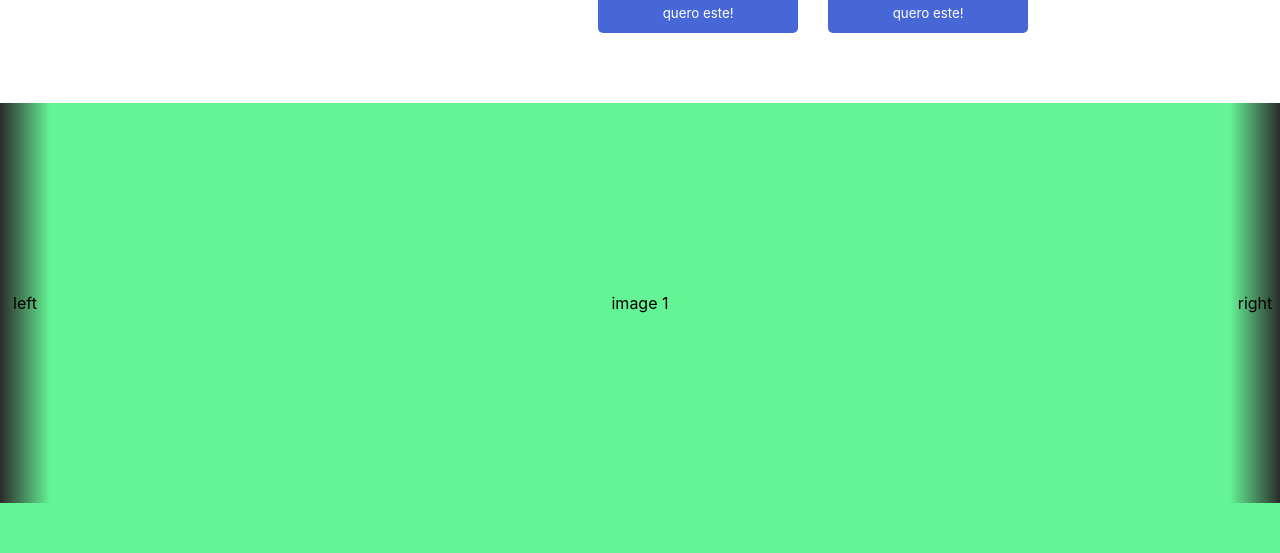
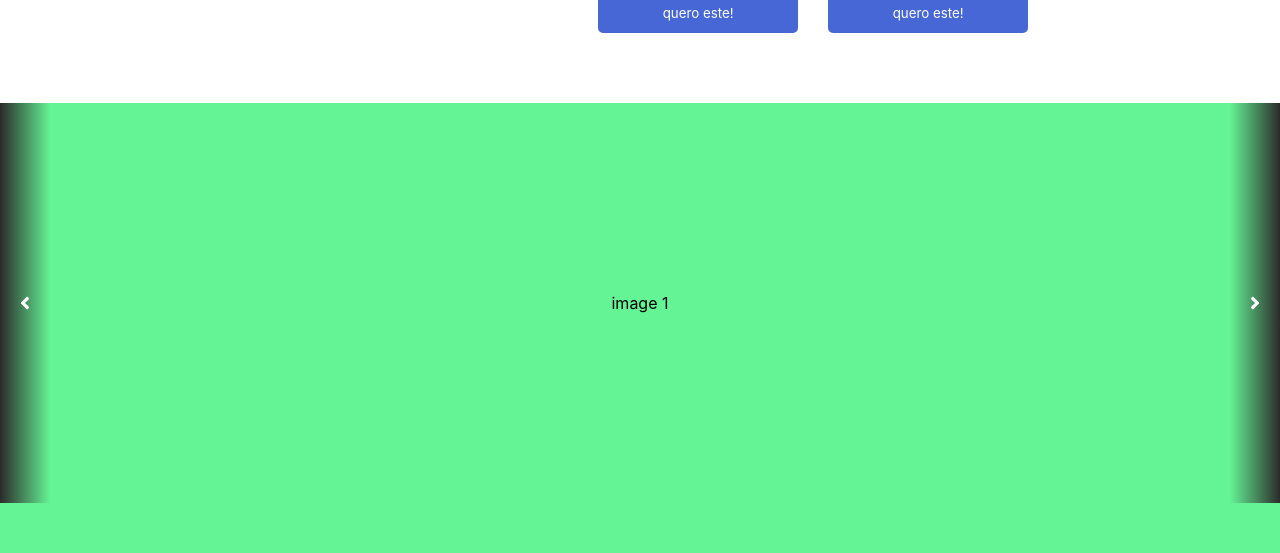
Before and after one commit to viniciosazambuja/exameFranquia, a Next.js app: page / in a window 1280 px wide. Shown: the part 2214-2767 px from the top of the page. Built offline with nearby package versions, Linux system fonts and the light colour scheme.

Commit message:
Adicionando icones

```diff
--- a/components/Carrossel.jsx
+++ b/components/Carrossel.jsx
@@ -1,5 +1,7 @@
 import { useState } from 'react'
 import styles from '../styles/Carrossel.module.scss'
+import { faAngleRight, faAngleLeft } from '@fortawesome/free-solid-svg-icons'
+import { FontAwesomeIcon } from '@fortawesome/react-fontawesome'
 
 export default function Carrossel(props) {
 
@@ -7,8 +9,12 @@ export default function Carrossel(props) {
 
     return(
         <section className={styles.section}>
-            <div onClick={() => setCarroselAtual(carroselAtual -= 1)} className={styles.controller}>left</div>
-            <div onClick={() => setCarroselAtual(carroselAtual += 1)} className={styles.controller}>right</div>
+            <div onClick={() => setCarroselAtual(carroselAtual -= 1)} className={styles.controller}>
+                <FontAwesomeIcon className={styles.icon} icon={faAngleLeft} />
+            </div>
+            <div onClick={() => setCarroselAtual(carroselAtual += 1)} className={styles.controller}>
+                <FontAwesomeIcon className={styles.icon} icon={faAngleRight} />
+            </div>
             <div className={styles.areaImages}>
                 <div style={{transform: `translate(-${carroselAtual*100}vw)`}} className={styles.areaImage}>image 1</div>
                 <div style={{transform: `translate(-${carroselAtual*100}vw)`}} className={styles.areaImage}>image 2</div>
--- a/styles/Carrossel.module.scss
+++ b/styles/Carrossel.module.scss
@@ -18,6 +18,11 @@
         justify-content: center;
         z-index: 100;
         cursor: pointer;
+
+        .icon{
+            color: var(--white);
+            font-size: 20px;
+        }
 
         &:nth-child(1){
             left: 0;
```
